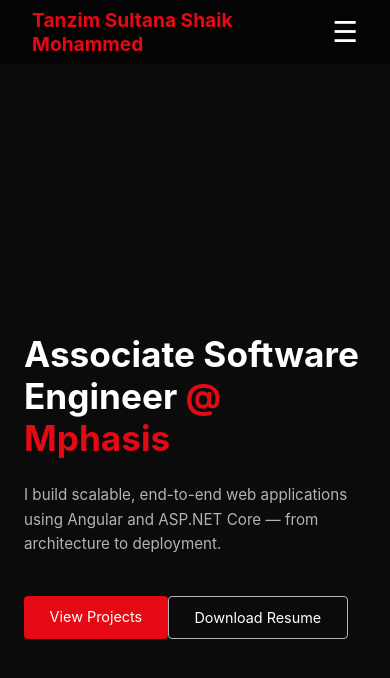
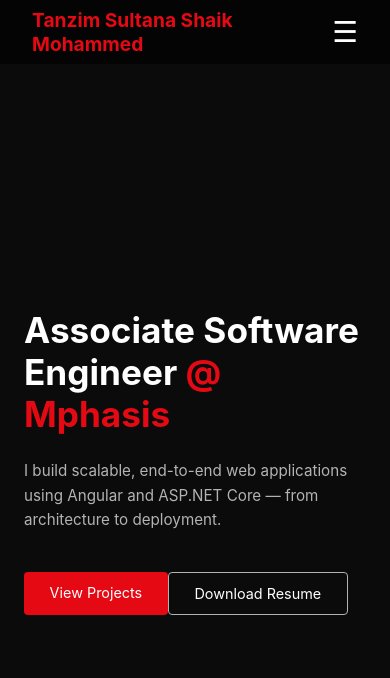
Before and after one commit to SMDTANZIMS173/tanzim-portfolio, an Angular app: page /#/ in a window 390 px wide. Shown: the top 678 px of the page. Built offline with nearby package versions, Linux system fonts and the light colour scheme; no server answers.

Commit message:
resMobileAbout2

```diff
--- a/src/styles.scss
+++ b/src/styles.scss
@@ -13,7 +13,7 @@
   }
 
   body {
-    padding-top: 64px !important;
+    padding-top: 40px !important;
     background-color: var(--bg-main);
     color: var(--text-primary);
     font-family: 'Inter', sans-serif;
```
